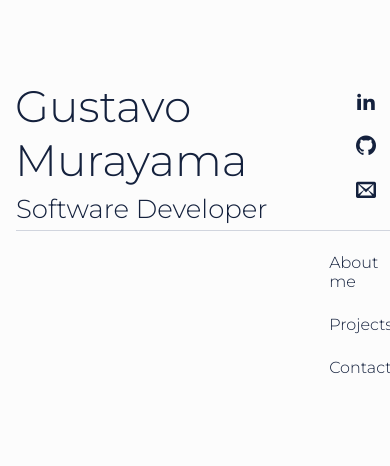
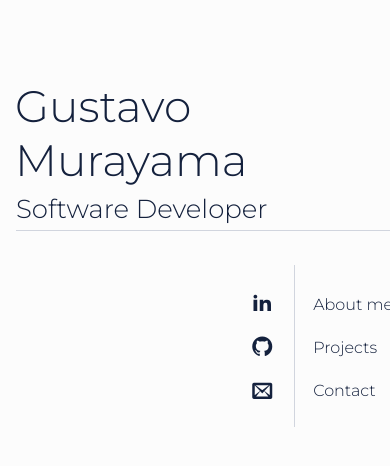
Before and after one commit to gmurayama/gmurayama.github.io, a React (Create React App) app: page / in a window 390 px wide. Shown: the top 466 px of the page. Built offline with nearby package versions, Linux system fonts and the light colour scheme.

Commit message:
Responsive Container

```diff
--- a/src/App.tsx
+++ b/src/App.tsx
@@ -102,7 +102,10 @@ class App extends React.Component<{}, IState> {
   }
 
   render = () =>
-    <StyledContainer gridTemplateColumns="10fr 3fr">
+    <StyledContainer
+      smallColumns={1}
+      mediumColumns="10fr 3fr"
+    >
       <Router>
         <Presentation>
           <TransitionApplier
--- a/src/Projects.tsx
+++ b/src/Projects.tsx
@@ -58,7 +58,7 @@ export class Projects extends React.Component<{}, IState> {
       <Title>Projects</Title>
       {this.state.repositories.length === 0 && <LoadingIcon />}
 
-      <StyledContainer gridTemplateColumns="repeat(3, 2fr)">
+      <StyledContainer mediumColumns="repeat(3, 2fr)">
         {this.state.repositories.map((repository) =>
           <Card key={repository.id}>
             <CardHeader>
--- a/src/components/Container/Container.tsx
+++ b/src/components/Container/Container.tsx
@@ -1,15 +1,44 @@
 import styled from 'styled-components';
+import { media } from './../../themes/mediaQuery';
 
 interface IProps extends React.HTMLAttributes<any> {
-    gridTemplateColumns?: string;
+  smallColumns?: string | number;
+  mediumColumns?: string | number;
+  largeColumns?: string | number;
 }
 
 export const Container = styled.div<IProps>`
   display: grid;
-    grid-template-columns: ${props => props.gridTemplateColumns == null ? "repeat(12, 1fr)" : props.gridTemplateColumns};
   grid-gap: 15px;
   max-width: 80em;
   margin: 0 auto;
   width: 100%;
   padding: 15px;
+
+  ${props => props.smallColumns &&
+      media.phone(
+        gridTemplateColumns(props.smallColumns)
+      )
+  }
+
+  ${props => props.mediumColumns &&
+      media.tablet(
+        gridTemplateColumns(props.mediumColumns)
+      )
+  }
+
+  ${props => props.largeColumns &&
+      media.desktop(
+        gridTemplateColumns(props.largeColumns)
+      )
+  }
 `;
+
+const gridTemplateColumns = (args: string | number): string => {
+  switch (typeof args) {
+    case 'string':
+      return `grid-template-columns: ${args}`;
+    case 'number':
+      return `grid-template-columns: repeat(${args}, 1fr)`;
+  }
+}
```
Lines whose indentation alone changed are shown as unchanged.
